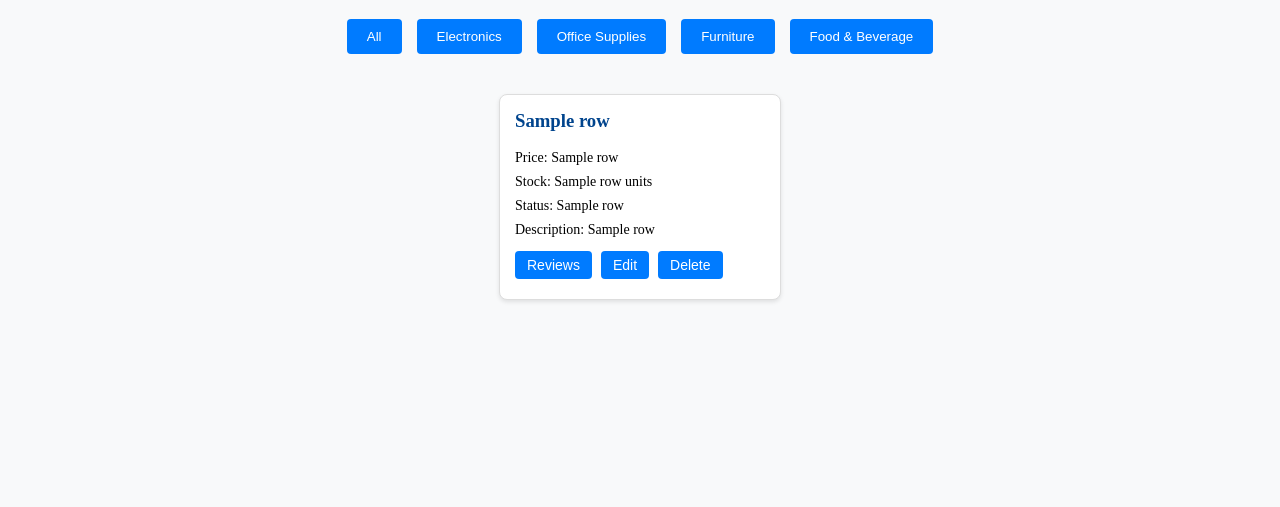
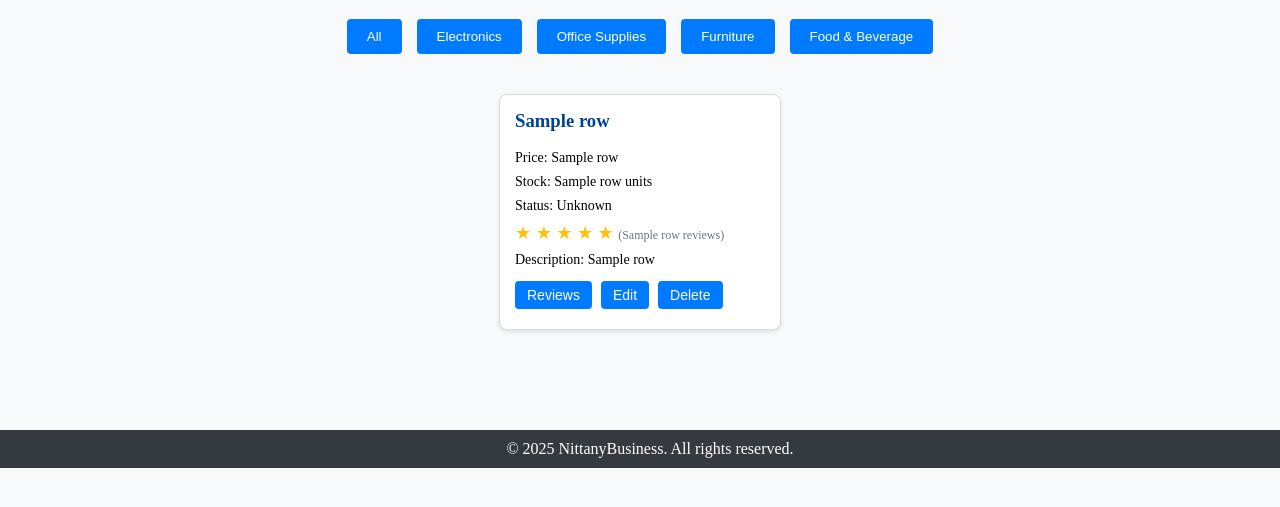
Before and after one commit to bz28/431w, a Flask app: template web_app/templates/seller_products.html in a window 1280 px wide. Shown: the part 275-782 px from the top of the page. Run offline with Flask 3, Linux system fonts and the light colour scheme; the template is opened without the code that fills it: most values are stand-ins (such as "Sample title", 1, 10 or a date in 2020).

Commit message:
added html update for seller_products

```diff
--- a/web_app/templates/seller_products.html
+++ b/web_app/templates/seller_products.html
@@ -137,6 +137,30 @@
             background-color: #0056b3;
         }
 
+        footer {
+            background-color: #343a40;
+            color: white;
+            padding: 10px;
+            margin-top: 60px;
+            width: 100%;
+        }
+
+        .rating {
+            display: flex;
+            align-items: center;
+            margin: 8px 0;
+        }
+
+        .stars {
+            color: #ffc107;
+            font-size: 18px;
+            margin-right: 5px;
+        }
+
+        .review-count {
+            font-size: 12px;
+            color: #6c757d;
+        }
 
         @media (max-width: 600px) {
             .product-card {
@@ -179,7 +203,23 @@
                 <h3>{{ product[3] }}</h3>
                 <p>Price: {{ product[7] }}</p>
                 <p>Stock: {{ product[6] }} units</p>
-                <p>Status: {{ product[8] }}</p>
+                <p>Status: {{ 'Out of Stock' if product[8] == 2 else 'Available' if product[8] == 1 else 'Inactive' if
+                    product[8] == 0 else 'Unknown' }}</p>
+
+                <!-- Display rating -->
+                <div class="rating">
+                    <div class="stars">
+                        {% set rating = product[-2]|float %}
+                        {% if rating > 0 %}
+                        {% for i in range(1, 6) %}
+                        {% if i <= rating %} ★ {% elif i <=rating + 0.5 %} ★ {% else %} ☆ {% endif %} {% endfor %} <span
+                            class="review-count">({{ product[-1] }} reviews)</span>
+                            {% else %}
+                            <span>No ratings yet</span>
+                            {% endif %}
+                    </div>
+                </div>
+
                 <p>Description: {{ product[5] }}</p>
                 <button class="action-button">Reviews</button>
                 <button class="action-button">Edit</button>
@@ -192,6 +232,11 @@
         </div>
     </section>
 
+    <footer>
+        &copy; 2025 NittanyBusiness. All rights reserved.
+    </footer>
+
+
 </body>
 
 </html>
```
